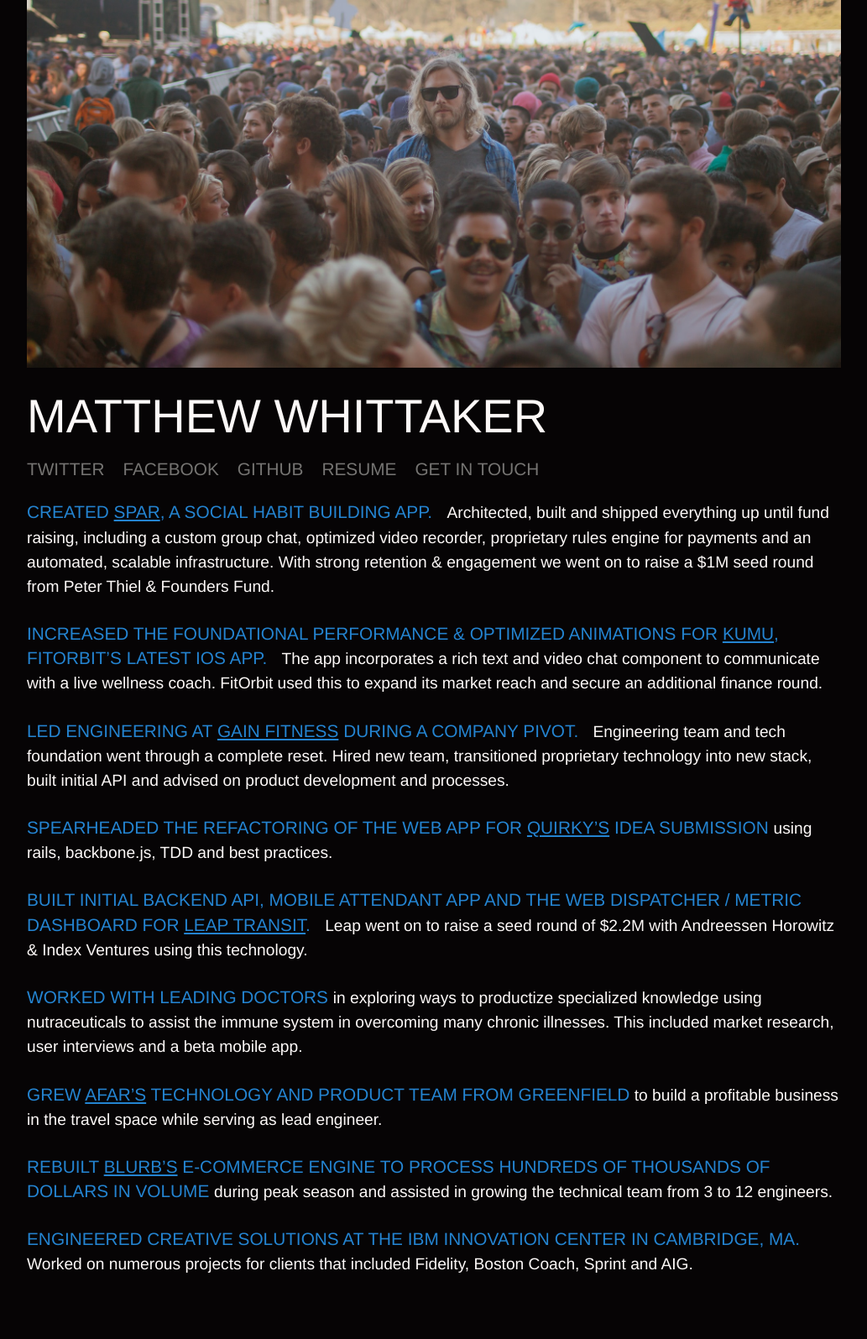
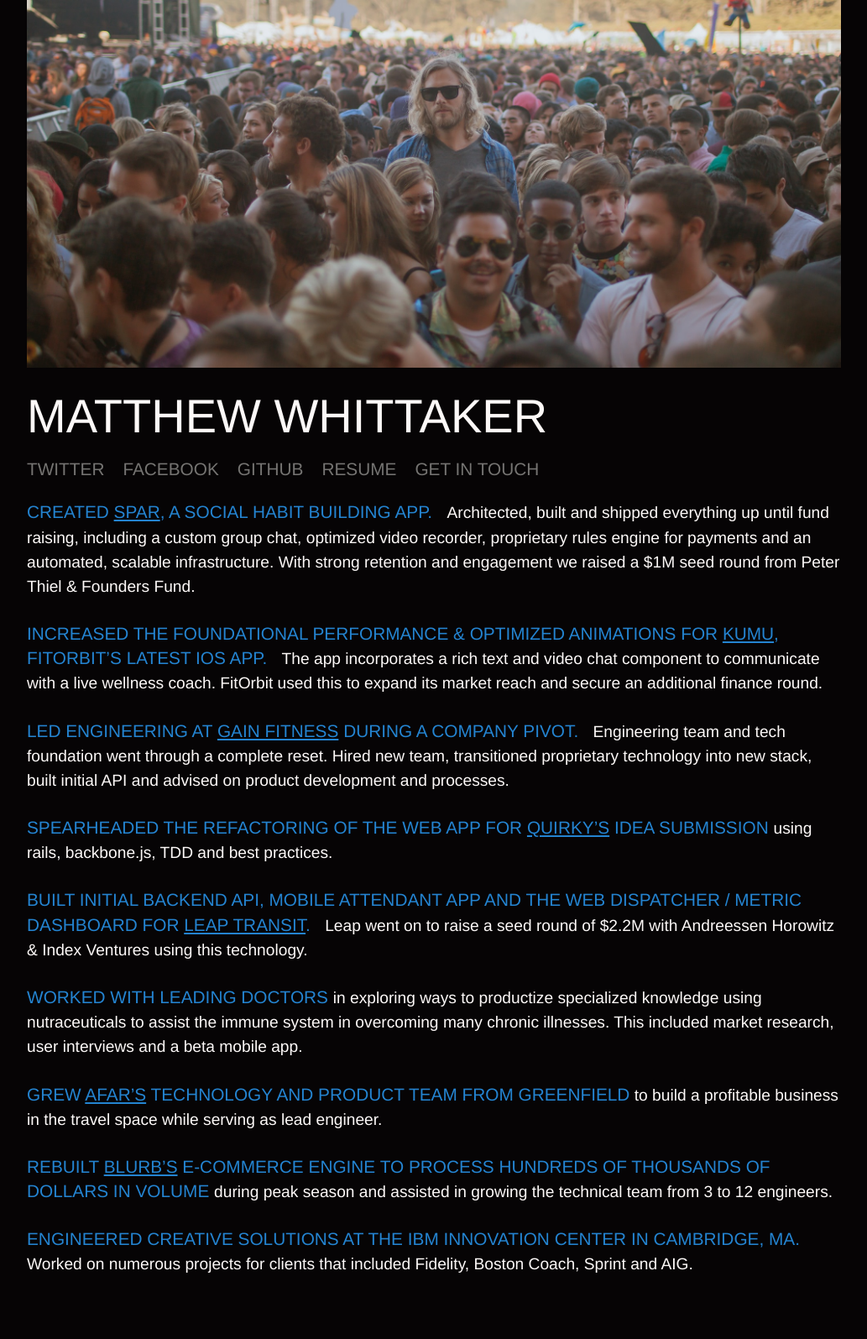
Before and after one commit to mwhitt/mwhittaker.com, a Jekyll site: the page built from index.html, in a window 1280 px wide. Shown: the whole page at 84% size, without its empty margins (123-1156 px from the left). Built offline with Jekyll 4.4.1, drawn with Linux system fonts in a browser that asks for light colours.

Commit message:
Updated copy

```diff
--- a/index.html
+++ b/index.html
@@ -28,7 +28,7 @@
 
 <div class="row">
   <div class="large-12 columns experience">
-    <h3>Created <a href="https://getspar.com/" target="_blank">Spar</a>, a social habit building app. &nbsp; <small>Architected, built and shipped everything up until fund raising, including a custom group chat, optimized video recorder, proprietary rules engine for payments and an automated, scalable infrastructure. With strong retention &amp; engagement we went on to raise a $1M seed round from Peter Thiel &amp; Founders Fund.</small></h3>
+    <h3>Created <a href="https://getspar.com/" target="_blank">Spar</a>, a social habit building app. &nbsp; <small>Architected, built and shipped everything up until fund raising, including a custom group chat, optimized video recorder, proprietary rules engine for payments and an automated, scalable infrastructure. With strong retention and engagement we raised a $1M seed round from Peter Thiel &amp; Founders Fund.</small></h3>
   </div>
 </div>
 
```
